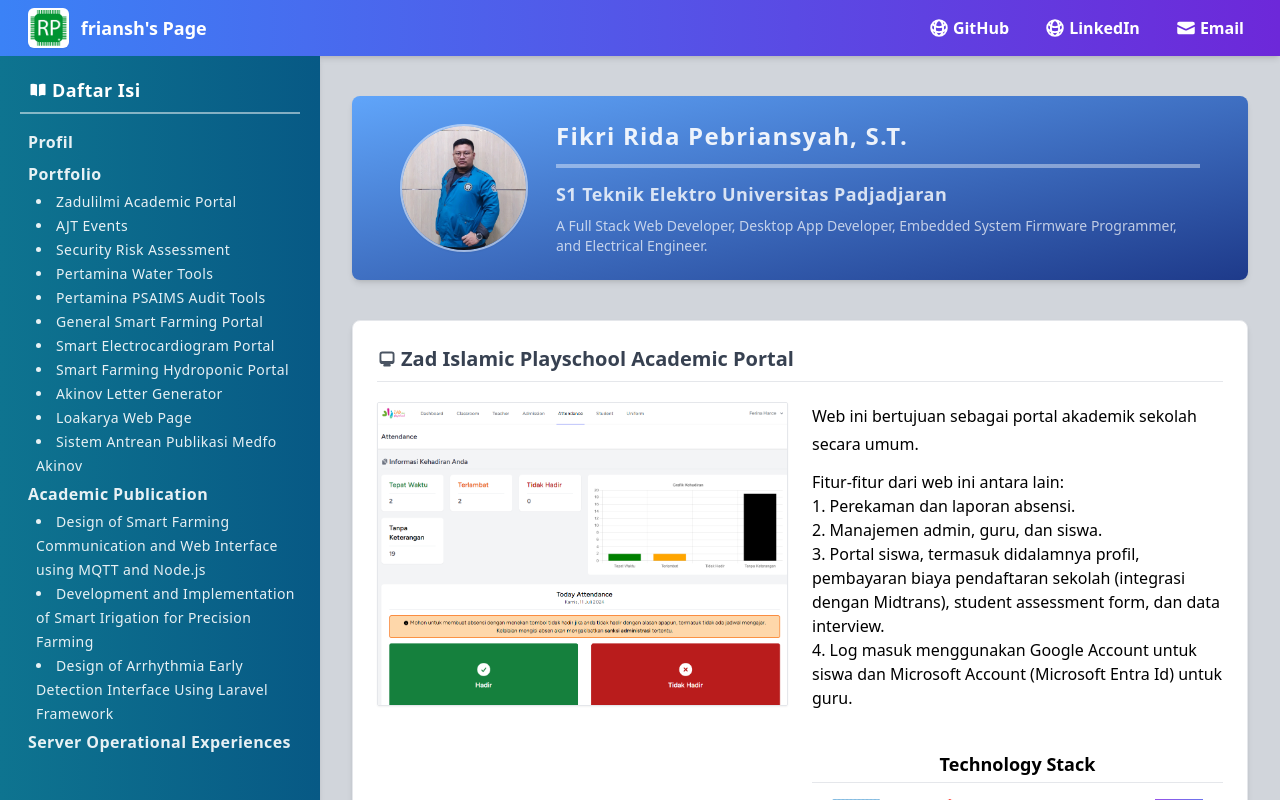
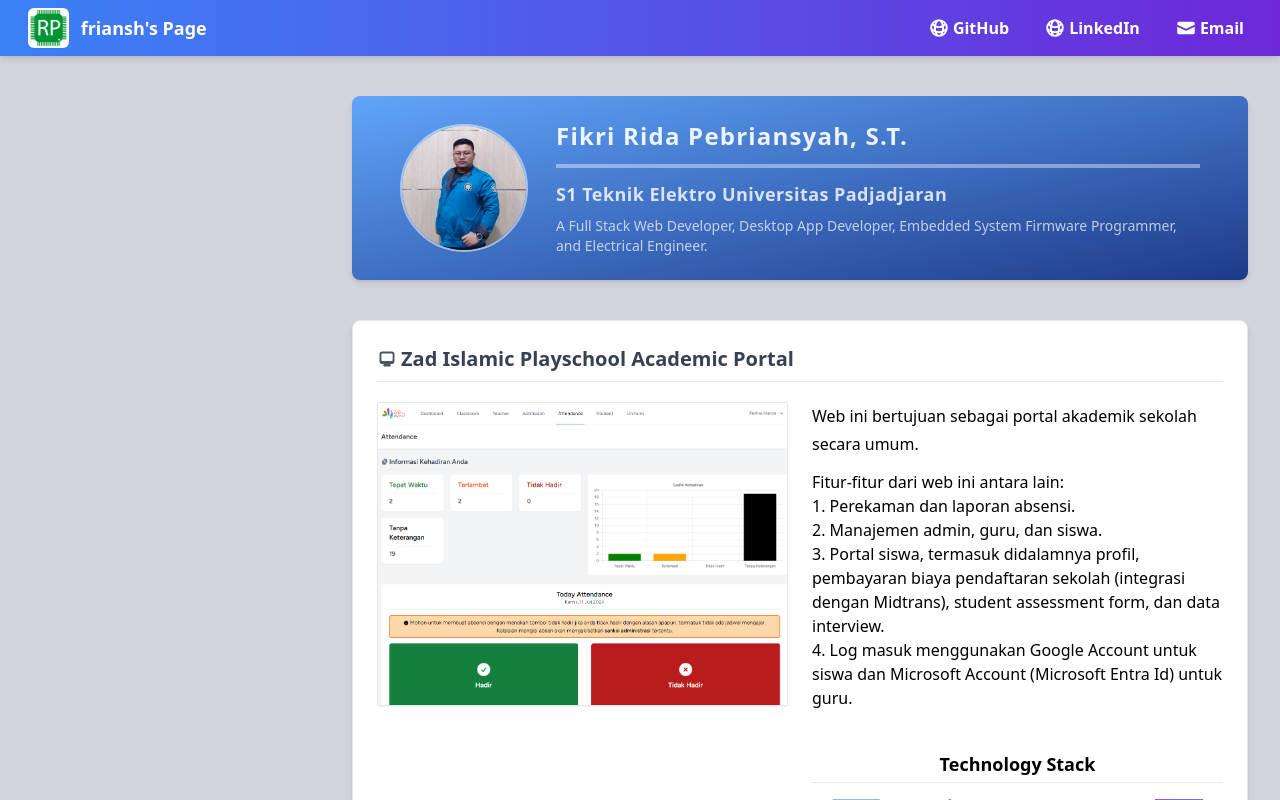
Before and after one commit to friansh/friansh.github.io, a React (Vite) app: page / in a window 1280 px wide. Shown: the top 800 px of the page. Built offline with nearby package versions, Linux system fonts and the light colour scheme.

Commit message:
fix menu bug

```diff
--- a/src/App.tsx
+++ b/src/App.tsx
@@ -83,15 +83,18 @@ function App() {
       <div className="flex lg:flex-row flex-col">
         <aside
           className={`${
-            showTableOfContents ? "max-h-screen" : "max-h-0"
-          } lg:min-h-screen transition-all duration-300 ease-in-out lg:fixed lg:t-0 w-full font-semibold lg:w-80 overflow-y-hidden bg-white shadow-md bg-gradient-to-r from-cyan-700 to-sky-800 text-white`}
+            showTableOfContents ? "h-screen" : "h-0"
+          } transition-all duration-300 ease-in-out fixed lg:t-0 w-full font-semibold lg:w-80 overflow-y-hidden bg-black/30 shadow-md text-white`}
         >
-          <div className="m-5">
+          <div className="bg-gradient-to-r from-cyan-700 to-sky-800 p-5 lg:min-h-screen ">
             <span className="top-0 block font-semibold text-lg tracking-wide mb-3 pb-2 ps-2 border-b-2 border-white/50 flex items-center gap-1">
               <BookOpenIcon className="h-5 w-5 inline" />
               Daftar Isi
             </span>
-            <ul className="ps-2 leading-8 text-white/90 underline-offset-3 tracking-wide">
+            <ul
+              className="ps-2 leading-8 text-white/90 underline-offset-3 tracking-wide"
+              onClick={() => setShowTableOfContents(false)}
+            >
               <li>
                 <a href="#top">Profil</a>
               </li>
```
